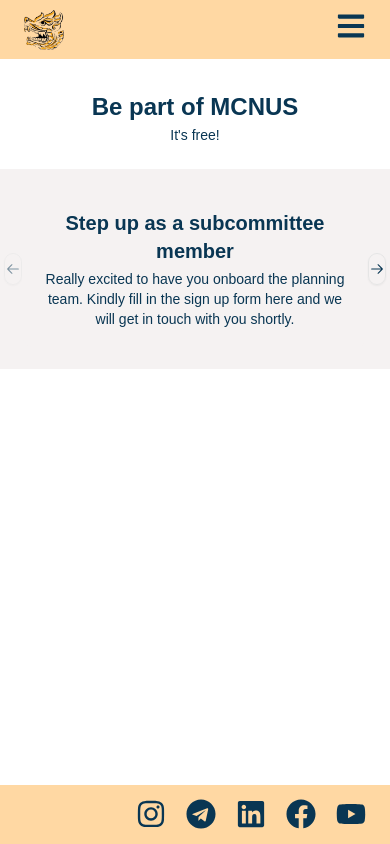
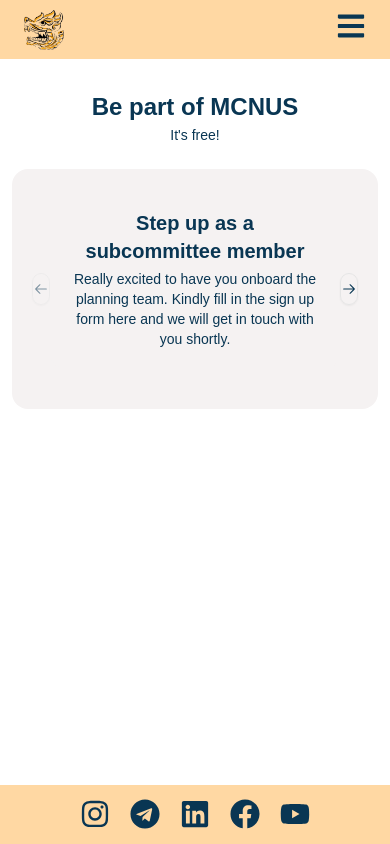
Before and after one commit to ZweZeya/mcnus, a Next.js app: page /recruitment in a window 390 px wide. Built offline with nearby package versions, Linux system fonts and the light colour scheme; a web font is replaced by a local one.

Commit message:
fix footer

```diff
--- a/src/app/components/common/ImageCard.tsx
+++ b/src/app/components/common/ImageCard.tsx
@@ -8,14 +8,15 @@
     content: string,
     isImageOnRight?: boolean
 }> = ({image, title, content, isImageOnRight}) => {
+    const itemPlacement = "place-items-center " + (isImageOnRight ? "md:place-items-end" : "md:place-items-start");
 
     return (
-        <ResponsiveGrid className="place-items-center md:place-items-start md:items-center">
+        <ResponsiveGrid className={`${itemPlacement} md:items-center`}>
             {!isImageOnRight && <Image src={image} alt="hero" width={500} height={500} objectFit="cover" />}
 
             <ContentBox title={title} content={content} />
 
-            {isImageOnRight && <Image className="ml-auto" src={image} alt="hero" width={500} height={500} objectFit="cover" />}
+            {isImageOnRight && <Image src={image} alt="hero" width={500} height={500} objectFit="cover" />}
         </ResponsiveGrid>
     )
 }
--- a/src/app/components/contact/Faq.tsx
+++ b/src/app/components/contact/Faq.tsx
@@ -10,8 +10,7 @@
 
 const Faq = () => {
     return (
-        <div className="w-full">
-            <ColouredContentBox title={S.faqs}>
+        <ColouredContentBox className="w-full" title={S.faqs}>
             <Accordion type="single" collapsible>
                 <AccordionItem value="item-1">
                     <AccordionTrigger>
@@ -39,7 +38,6 @@
                 </AccordionItem>
             </Accordion>
         </ColouredContentBox>
-        </div>
     )
 }
 
--- a/src/app/components/footer/Footer.tsx
+++ b/src/app/components/footer/Footer.tsx
@@ -6,11 +6,11 @@
 
 const Footer = () => {
     return (
-        <div className="flex items-center py-4 px-6 mt-auto" style={{backgroundColor: frangipani, height: "7vh"}}>
-            <div className="invisible md:visible">
+        <div className="flex items-center py-4 px-6 mt-auto justify-center" style={{backgroundColor: frangipani, height: "7vh"}}>
+            <div className="hidden md:inline">
                 <Logo size={40} />
             </div>
-            <div className="flex gap-x-5 ml-auto">
+            <div className="flex gap-x-5 md:ml-auto">
                 <FooterItem icon={<FaInstagram size={30} />} to={S.instagramLink}/>
                 <FooterItem icon={<FaTelegram size={30} />} to={S.telegramLink} />
                 <FooterItem icon={<FaLinkedin size={30} />} to={S.linkedinLink} />
--- a/src/app/components/recruitment/RecruitmentCarousel.tsx
+++ b/src/app/components/recruitment/RecruitmentCarousel.tsx
@@ -24,7 +24,7 @@
     const buttonClassName = "relative top-auto translate-y-0";
 
     return (
-        <ColouredBox>
+        <ColouredBox className="w-full">
             <Carousel className="flex items-center">
                 <CarouselPrevious className={`left-auto ${buttonClassName}`} />
                 <CarouselContent>
```
Lines whose indentation alone changed are shown as unchanged.
